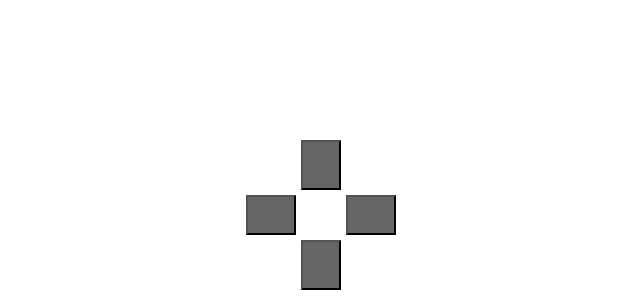
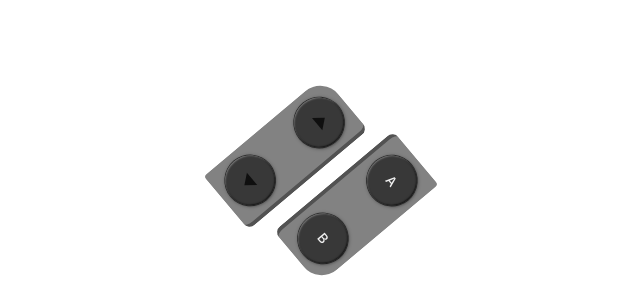
Before and after one commit to gilvent/portendo-switch, a React app: page / in a window 1280 px wide. Shown: the part 500-800 px from the top of the page, without its empty margins (319-959 px from the left). Built offline with nearby package versions, Linux system fonts and the light colour scheme.

Commit message:
feature - add controller button design and interaction

```diff
--- a/src/assets/scss/_css-reset.scss
+++ b/src/assets/scss/_css-reset.scss
@@ -20,3 +20,7 @@
 html, body, #root {
   height: 100%;
 }
+
+button {
+  border-style: none;
+}
--- a/src/components/ControllerButton/ControllerButton.module.scss
+++ b/src/components/ControllerButton/ControllerButton.module.scss
@@ -5,41 +5,100 @@
   display: flex;
   justify-content: center;
   align-items: center;
-  bottom: 48px;
+  bottom: 10%;
   height: 75px;
   width: 75px;
+  border-radius: 50%;
   text-align: center;
+  flex-direction: column;
   z-index: 11;
+  gap: 16px;
 }
 
-button.btn-up {
+.btn-group-top {
   position: absolute;
-  top: -50%;
-  background-color: colors.$dark;
-  height: 50px;
-  width: 40px;
+  display: flex;
+  border-radius: 4px 24px 8px 8px;
+  gap: 40px;
+  padding: 8px;
+
+  z-index: 2;
+  background-color: #828282; // #ff3c28;
+  border-bottom: 4px solid colors.$dark;
 }
 
-button.btn-down {
+.btn-group-bot {
   position: absolute;
-  bottom: -50%;
-  background-color: colors.$dark;
-  height: 50px;
-  width: 40px;
+  display: flex;
+  border-radius: 8px 8px 4px 24px;
+  gap: 40px;
+  padding: 8px;
+  z-index: 2;
+  background-color: #828282; //#0ab9e6;
+  border-top: 4px solid colors.$dark;
 }
 
-button.btn-left {
-  position: absolute;
-  left: -50%;
-  background-color: colors.$dark;
-  height: 40px;
-  width: 50px;
+.btn-joycon-1,
+.btn-joycon-2 {
+  box-shadow: inset 0 -0.0625em 0.125em rgba(0, 0, 0, 0.75),
+    inset 0 0.125em 0.125em -0.0625em rgba(255, 255, 255, 0.4),
+    0 0 0.03125em 0.0625em rgba(0, 0, 0, 0.6),
+    0 0.0625em 0.25em 0.03125em rgba(0, 0, 0, 0.5);
+  cursor: pointer;
+  outline: none;
+
+  &:active {
+    box-shadow: inset 0 -0.0625em 0.125em rgba(0, 0, 0, 0.75),
+      inset 0 0.125em 0.125em -0.0625em rgba(255, 255, 255, 0.4),
+      0 0 0.03125em 0.0625em rgba(0, 0, 0, 0.6);
+
+  }
 }
 
-button.btn-right {
-  position: absolute;
-  right: -50%;
-  background-color: colors.$dark;
-  height: 40px;
+button.btn-joycon-1 {
+  position: relative;
+  background-color: colors.$dark-2;
+  height: 50px;
   width: 50px;
+  border-radius: 50%;
+  display: flex;
+  align-items: center;
+  justify-content: center;
+
+  .arrow {
+    position: absolute;
+    width: 0;
+    height: 0;
+    border-left: 8px solid transparent;
+    border-right: 8px solid transparent;
+    border-bottom: 10px solid #0f0f0f;
+  }
+
+  &.btn-up {
+    .arrow {
+      transform: translateX(2.5px) rotate(90deg);
+    }
+  }
+
+  &.btn-down {
+    .arrow {
+      transform: translateX(-2.5px) rotate(-90deg);
+    }
+  }
 }
+
+button.btn-joycon-2 {
+  position: relative;
+  background-color: colors.$dark-2;
+  height: 50px;
+  width: 50px;
+  border-radius: 50%;
+  display: flex;
+  align-items: center;
+  justify-content: center;
+
+  .letter {
+    color: #f0f0f0;
+    transform: rotate(90deg);
+  }
+}
--- a/src/components/ControllerButton/ControllerButton.tsx
+++ b/src/components/ControllerButton/ControllerButton.tsx
@@ -1,36 +1,69 @@
-import { useContext } from 'react';
+import { useContext, useEffect } from 'react';
 import styles from './ControllerButton.module.scss';
 import ControllerButtonContext from '@/context/ControllerButtonContext';
+import useControllerAnimations from './useControllerAnimations.hook';
 
 function ControllerButton() {
   const { actions } = useContext(ControllerButtonContext);
+  const { toDetachedConModeAnimation, toSingleConModeAnimation } =
+    useControllerAnimations();
+
+  useEffect(() => {
+    toDetachedConModeAnimation.current?.play();
+  }, []);
 
   return (
-    <div className={styles.controller}>
+    <div data-anim-target="controller-button" className={styles.controller}>
+      <div
+        data-anim-target="controller-group"
+        className={styles['btn-group-top']}
+      >
         <button
-        className={styles['btn-up']}
+          data-anim-target="button-y"
+          className={`${styles['btn-joycon-1']} ${styles['btn-down']}`}
           onClick={() => {
-          actions?.current?.['onUpClick']();
+            actions?.current?.['onControlYClick']();
           }}
-      ></button>
+        >
+          <div className={styles.arrow}></div>
+        </button>
         <button
-        className={styles['btn-right']}
+          data-anim-target="button-x"
+          className={`${styles['btn-joycon-1']} ${styles['btn-up']}`}
           onClick={() => {
-          actions?.current?.['onRightClick']();
+            actions?.current?.['onControlXClick']();
           }}
-      ></button>
+        >
+          <div className={styles.arrow}></div>
+        </button>
+      </div>
+
+      <div
+        data-anim-target="controller-group"
+        className={styles['btn-group-bot']}
+      >
         <button
-        className={styles['btn-left']}
+          data-anim-target="button-b"
+          className={`${styles['btn-joycon-2']} ${styles['btn-b']}`}
           onClick={() => {
-          actions?.current?.['onLeftClick']();
+            toSingleConModeAnimation.current?.play();
+            actions?.current?.['onControlBClick']();
           }}
-      ></button>
+        >
+          <div className={styles.letter}>B</div>
+        </button>
         <button
-        className={styles['btn-down']}
+          data-anim-target="button-a"
+          className={`${styles['btn-joycon-2']} ${styles['btn-a']}`}
           onClick={() => {
-          actions?.current?.['onDownClick']();
+            toSingleConModeAnimation.current?.reverse();
+
+            actions?.current?.['onControlAClick']();
           }}
-      ></button>
+        >
+          <div className={styles.letter}>A</div>
+        </button>
+      </div>
     </div>
   );
 }
--- /dev/null
+++ b/src/components/ControllerButton/useControllerAnimations.hook.ts
@@ -0,0 +1,109 @@
+import { useEffect, useRef } from 'react';
+import gsap from 'gsap';
+
+function useControllerAnimations() {
+  const toDetachedConModeAnimation = useRef<gsap.core.Timeline | null>(null);
+  const toSingleConModeAnimation = useRef<gsap.core.Timeline | null>(null);
+  const toAttachedMode = useRef<gsap.core.Timeline | null>(null);
+
+  useEffect(() => {
+    toDetachedConModeAnimation.current = toDetachedConMode();
+    toSingleConModeAnimation.current = toSingleConMode();
+    toAttachedMode.current = toSingleMode();
+  }, []);
+
+  function toSingleMode(): gsap.core.Timeline {
+    const q = gsap.utils.selector('[data-anim-target="controller-button"]');
+
+    return gsap
+      .timeline({
+        paused: true,
+        defaults: {
+          delay: 1.5,
+          duration: 0.5
+        }
+      })
+      .to(q('[data-anim-target="controller-group"]:nth-child(1)'), {
+        top: 0,
+        translateY: 0,
+        translateX: 0,
+        rotate: -40,
+        gap: 20
+      })
+      .to(
+        q('[data-anim-target="controller-group"]:nth-child(2)'),
+        {
+          top: 0,
+          translateY: 0,
+          translateX: 0,
+          rotate: -40,
+          gap: 20
+        },
+        '<'
+      );
+  }
+
+  function toDetachedConMode(): gsap.core.Timeline {
+    const q = gsap.utils.selector('[data-anim-target="controller-button"]');
+
+    return gsap
+      .timeline({ paused: true })
+      .to(q('[data-anim-target="controller-group"]:nth-child(1)'), {
+        top: '-30%',
+        translateY: -5,
+        translateX: '-22.5%',
+        rotate: -40
+      })
+      .to(
+        q('[data-anim-target="controller-group"]:nth-child(2)'),
+        {
+          top: '30%',
+          translateY: 5,
+          translateX: '22.5%',
+          rotate: -40
+        },
+        '<'
+      );
+  }
+
+  function toSingleConMode(): gsap.core.Timeline {
+    const q = gsap.utils.selector('[data-anim-target="controller-button"]');
+
+    return gsap
+      .timeline({
+        paused: true
+      })
+      .to(document.querySelector('[data-anim-target="controller-button"]'), {
+        right: 40
+      })
+      .to(
+        q('[data-anim-target="controller-group"]:nth-child(1)'),
+        {
+          top: 0,
+          translateY: 0,
+          translateX: 0,
+          rotate: -90,
+          autoAlpha: 0
+        },
+        '<'
+      )
+      .to(
+        q('[data-anim-target="controller-group"]:nth-child(2)'),
+        {
+          top: 0,
+          translateY: 0,
+          translateX: 0,
+          rotate: -90
+        },
+        '<'
+      );
+  }
+
+  return {
+    toDetachedConModeAnimation,
+    toSingleConModeAnimation,
+    toAttachedMode
+  };
+}
+
+export default useControllerAnimations;
--- a/src/components/WorkListBlock/WorkListBlock.tsx
+++ b/src/components/WorkListBlock/WorkListBlock.tsx
@@ -34,13 +34,13 @@ function WorkListBlock() {
   }, []);
 
   useEffect(() => {
-    setAction('onRightClick', () => {
+    setAction('onControlXClick', () => {
       nextAnimation.current?.play();
     });
-    setAction('onLeftClick', () => {
+    setAction('onControlYClick', () => {
       prevAnimation.current?.play();
     });
-    setAction('onDownClick', () => {
+    setAction('onControlBClick', () => {
       const anim = enterWorkDetailAnimation.current?.eventCallback(
         'onComplete',
         () => {
@@ -50,7 +50,10 @@ function WorkListBlock() {
 
       anim?.play();
     });
-    setAction('onUpClick', () => {
+    setAction('onControlAClick', () => {
+      window.scrollTo({
+        top: 0
+      });
       closeWorkDetail();
       enterWorkDetailAnimation.current?.reverse();
     });
--- a/src/components/WorkListBlock/useWorkListAnimation.hook.ts
+++ b/src/components/WorkListBlock/useWorkListAnimation.hook.ts
@@ -20,6 +20,7 @@ const indexByRouteParam: Record<string, number> = {
   moperty: 1
 };
 
+// TODO handle case when enterWorkDetailAnimation is run in the middle of enterAnimation
 function useWorkListAnimation({
   ballRef,
   sliderRef
--- a/src/context/ControllerButtonContext.tsx
+++ b/src/context/ControllerButtonContext.tsx
@@ -1,10 +1,10 @@
 import { RefObject, createContext, useRef } from 'react';
 
 type ControlActions =
-  | 'onLeftClick'
-  | 'onRightClick'
-  | 'onUpClick'
-  | 'onDownClick';
+  | 'onControlYClick'
+  | 'onControlAClick'
+  | 'onControlXClick'
+  | 'onControlBClick';
 
 type ControllerButtonProviderValue = {
   setAction: (control: ControlActions, fn: () => void) => void;
@@ -21,10 +21,10 @@ const ControllerButtonContext = createContext<ControllerButtonProviderValue>({
 function ControllerButtonProvider({ children }: { children: React.ReactNode }) {
   const actions = useRef<Record<ControlActions, () => void | undefined | null>>(
     {
-      onLeftClick: () => {},
-      onDownClick: () => {},
-      onRightClick: () => {},
-      onUpClick: () => {}
+      onControlYClick: () => {},
+      onControlBClick: () => {},
+      onControlAClick: () => {},
+      onControlXClick: () => {}
     }
   );
 
```
Lines whose indentation alone changed are shown as unchanged.
